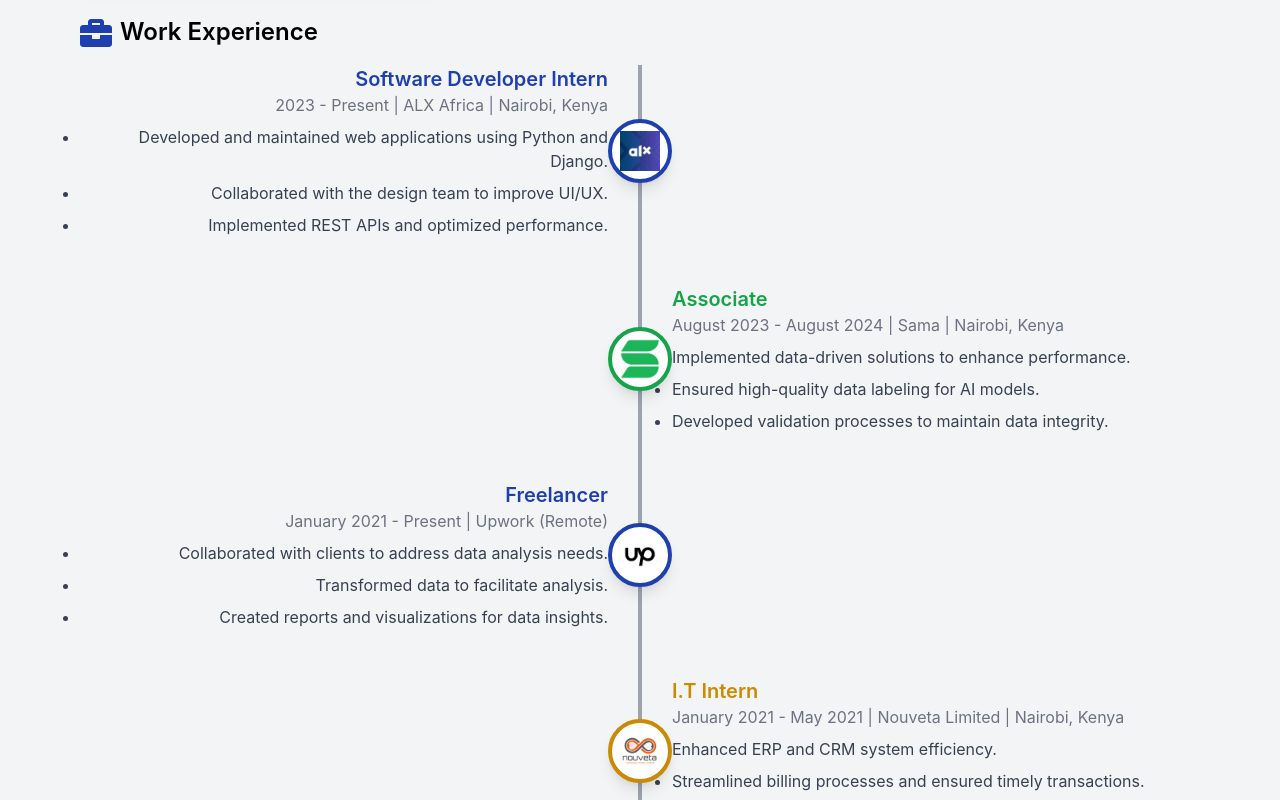
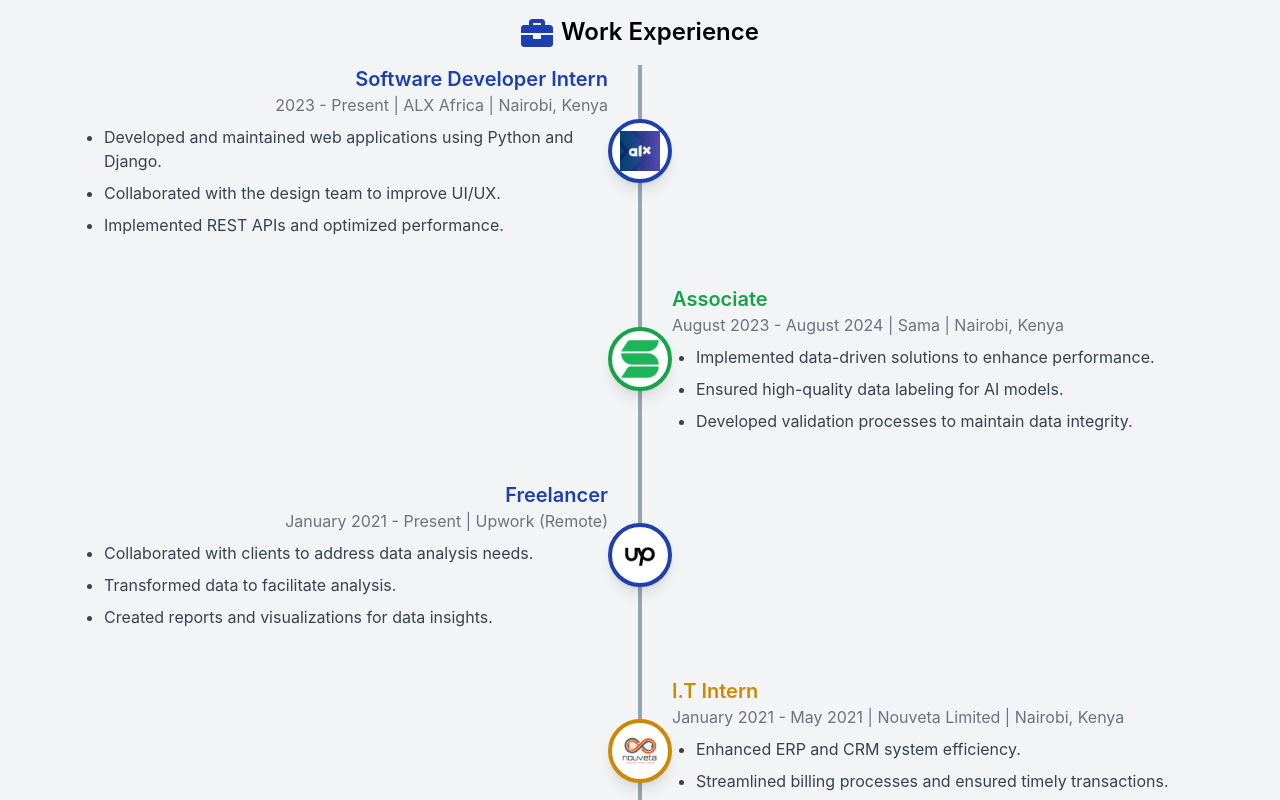
Before and after one commit to Jayricka/johnrika-portfolio, a React (Create React App) app: page / in a window 1280 px wide. Shown: the part 1840-2640 px from the top of the page. Built offline with nearby package versions, Linux system fonts and the light colour scheme.

Commit message:
Fix layout alignment for work experience section

```diff
--- a/src/pages/About.js
+++ b/src/pages/About.js
@@ -108,7 +108,8 @@ function About() {
       animate={{ opacity: 1 }}
       transition={{ duration: 1, delay: 1 }}
     >
-      <h3 className="text-2xl font-semibold mb-4">
+      {/* Work Experience Title */}
+      <h3 className="text-2xl font-semibold mb-4 text-center">
         <FaBriefcase className="inline-block w-8 h-8 text-blue-600 mr-2" />
         Work Experience
       </h3>
@@ -123,7 +124,7 @@ function About() {
             <div className="w-1/2 pr-8 text-right">
               <h4 className="text-xl font-semibold text-blue-600">Software Developer Intern</h4>
               <p className="text-gray-500 mb-2">2023 - Present | ALX Africa | Nairobi, Kenya</p>
-              <ul className="list-disc space-y-2 text-gray-700 ml-auto">
+              <ul className="list-disc space-y-2 text-gray-700 pl-6 pr-6 text-left">
                 <li>Developed and maintained web applications using Python and Django.</li>
                 <li>Collaborated with the design team to improve UI/UX.</li>
                 <li>Implemented REST APIs and optimized performance.</li>
@@ -145,7 +146,7 @@ function About() {
             <div className="w-1/2 pl-8 text-left">
               <h4 className="text-xl font-semibold text-green-600">Associate</h4>
               <p className="text-gray-500 mb-2">August 2023 - August 2024 | Sama | Nairobi, Kenya</p>
-              <ul className="list-disc space-y-2 text-gray-700">
+              <ul className="list-disc space-y-2 text-gray-700 pl-6 pr-6 text-left">
                 <li>Implemented data-driven solutions to enhance performance.</li>
                 <li>Ensured high-quality data labeling for AI models.</li>
                 <li>Developed validation processes to maintain data integrity.</li>
@@ -167,7 +168,7 @@ function About() {
             <div className="w-1/2 pr-8 text-right">
               <h4 className="text-xl font-semibold text-blue-600">Freelancer</h4>
               <p className="text-gray-500 mb-2">January 2021 - Present | Upwork (Remote)</p>
-              <ul className="list-disc space-y-2 text-gray-700 ml-auto">
+              <ul className="list-disc space-y-2 text-gray-700 pl-6 pr-6 text-left">
                 <li>Collaborated with clients to address data analysis needs.</li>
                 <li>Transformed data to facilitate analysis.</li>
                 <li>Created reports and visualizations for data insights.</li>
@@ -189,7 +190,7 @@ function About() {
             <div className="w-1/2 pl-8 text-left">
               <h4 className="text-xl font-semibold text-yellow-600">I.T Intern</h4>
               <p className="text-gray-500 mb-2">January 2021 - May 2021 | Nouveta Limited | Nairobi, Kenya</p>
-              <ul className="list-disc space-y-2 text-gray-700">
+              <ul className="list-disc space-y-2 text-gray-700 pl-6 pr-6 text-left">
                 <li>Enhanced ERP and CRM system efficiency.</li>
                 <li>Streamlined billing processes and ensured timely transactions.</li>
                 <li>Maintained data integrity through reporting and tabulation.</li>
```
